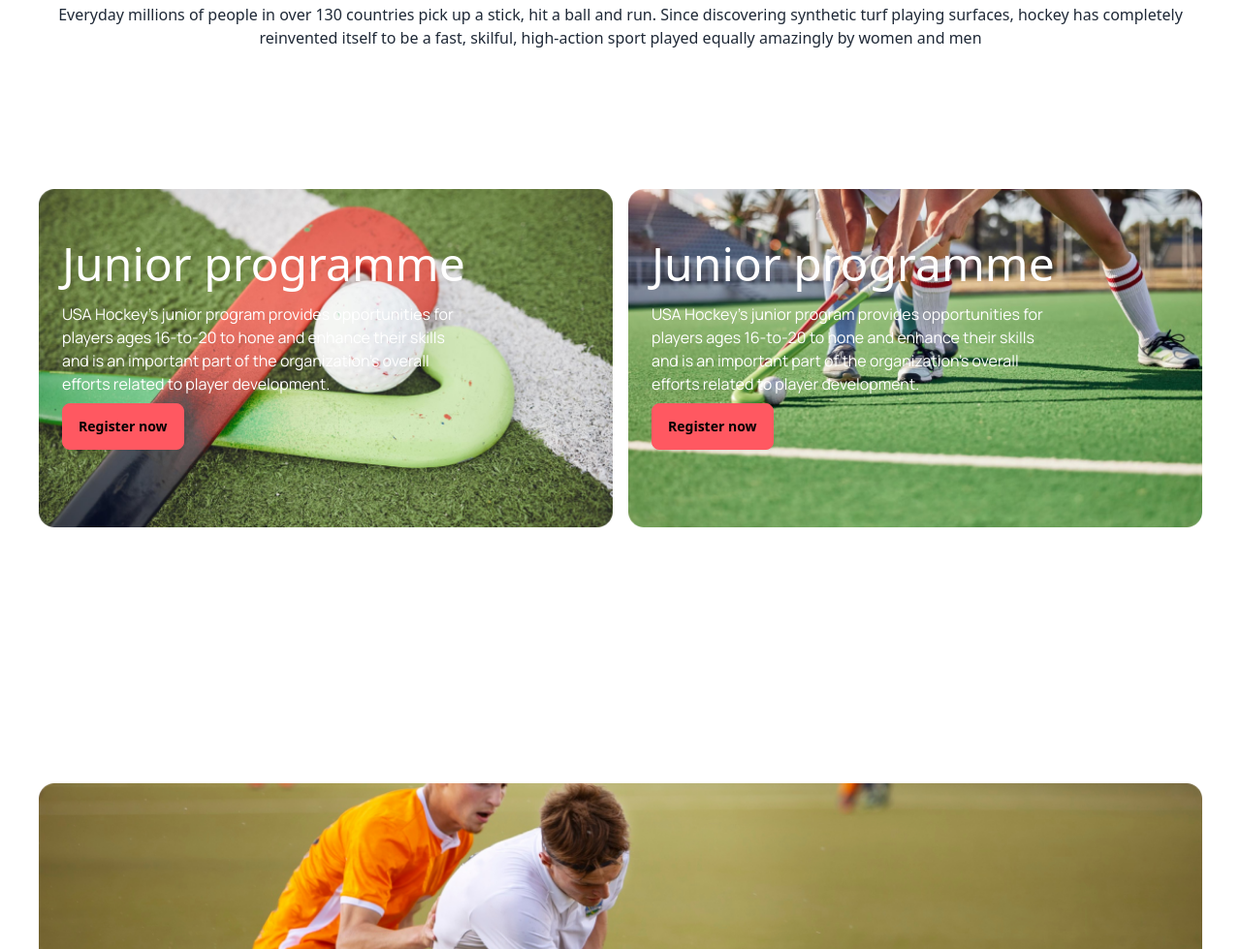
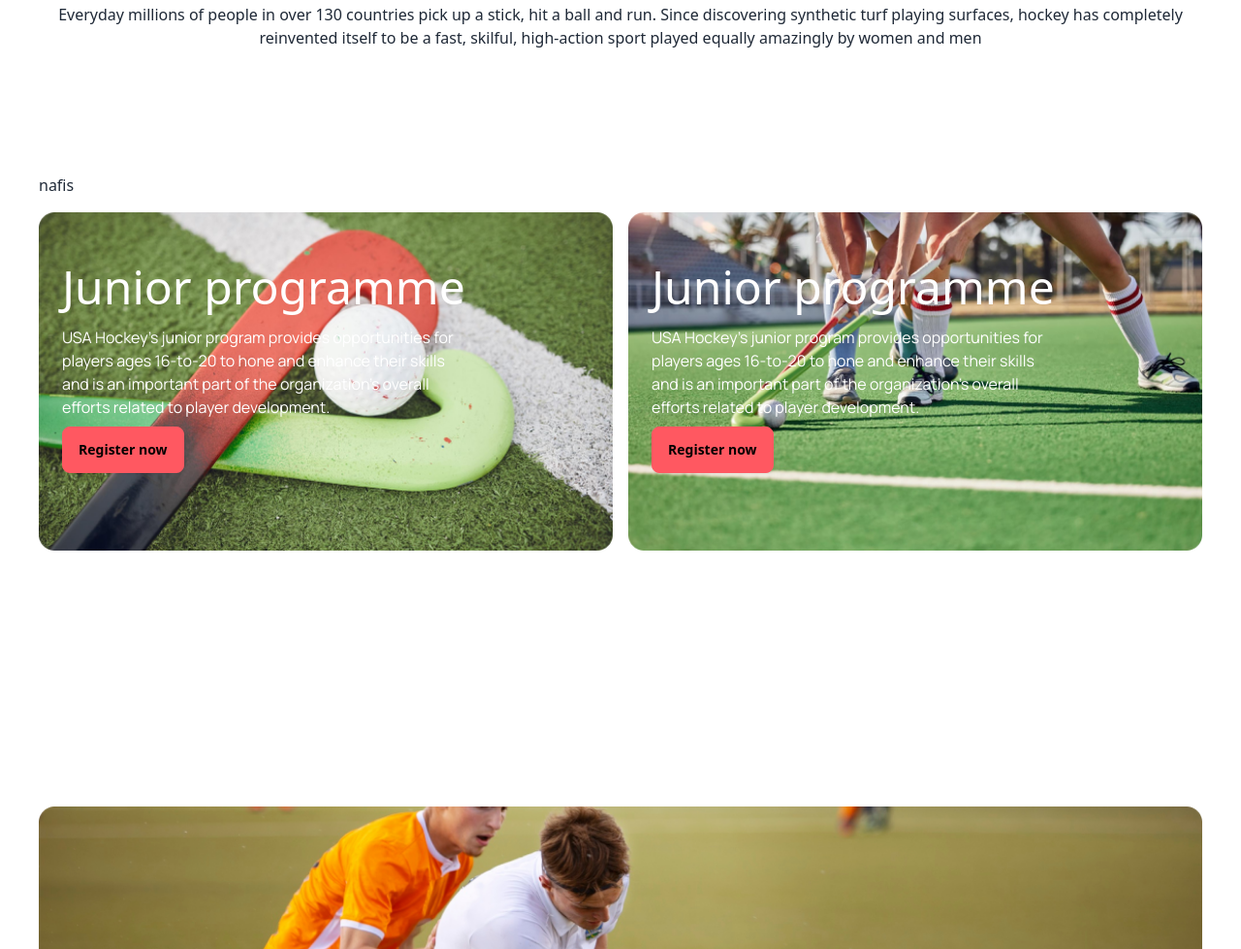
Before and after one commit to nafis200/hero-assignment-3, a plain HTML site: page index.html in a window 1280 px wide. Shown: the part 1216-2195 px from the top of the page at 97% size. Drawn offline with nearby package versions, Linux system fonts and the light colour scheme.

Commit message:
almost final

```diff
--- a/index.html
+++ b/index.html
@@ -141,7 +141,7 @@
             <p class="mt-2 w-80 h-40 lg:text-center   lg:w-full lg:ml-0 font-manrope mt-3">Everyday millions of people in over 130 countries pick up a stick, hit a ball and run. Since discovering synthetic turf playing surfaces, hockey has completely reinvented itself to be a fast, skilful, high-action sport played equally amazingly by women and men</p>
           </div>
         </section>
-        <section> <div></div></section>
+        <section> <div><p>nafis</p></div></section>
         <section>
           <div class="mt-4">
             <div class="lg:flex lg:gap-4">
```
